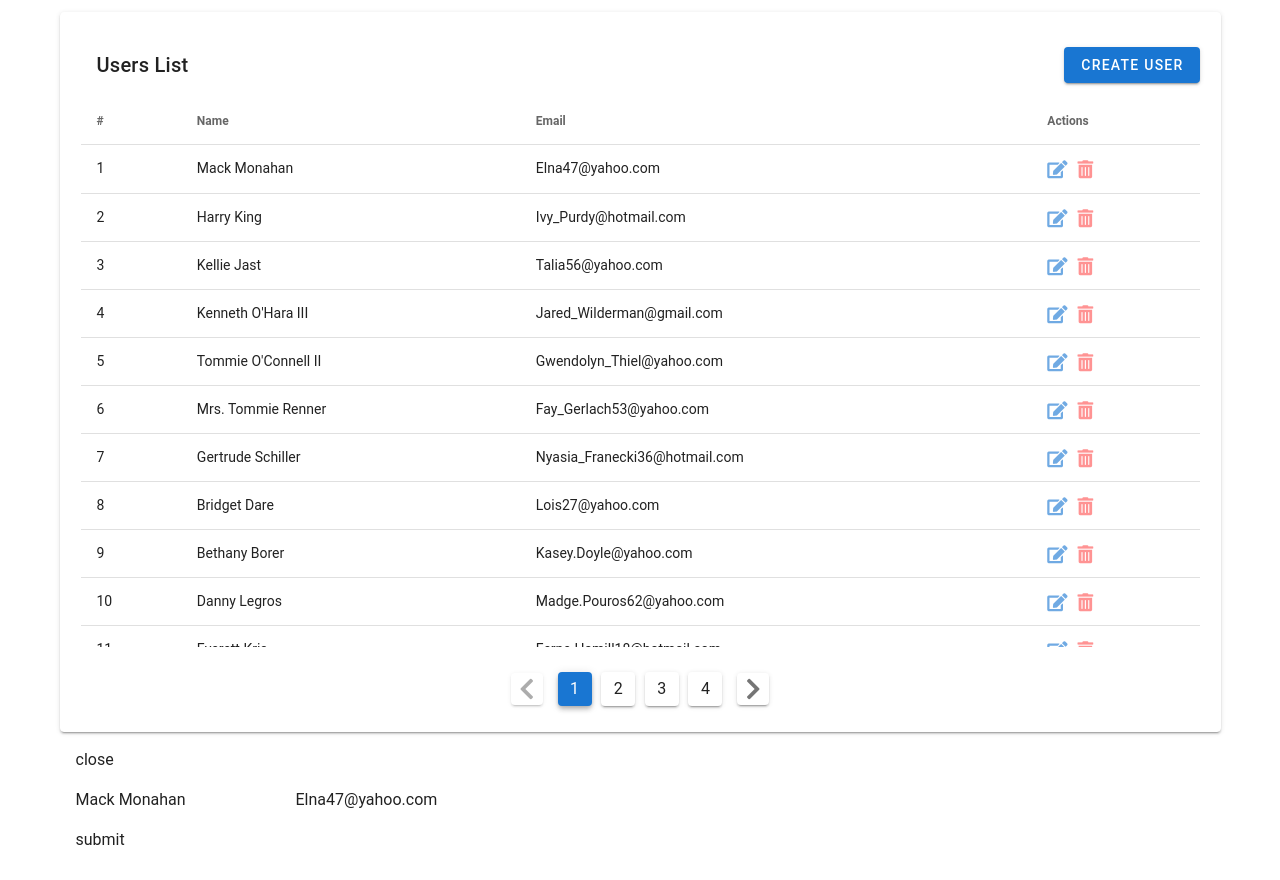
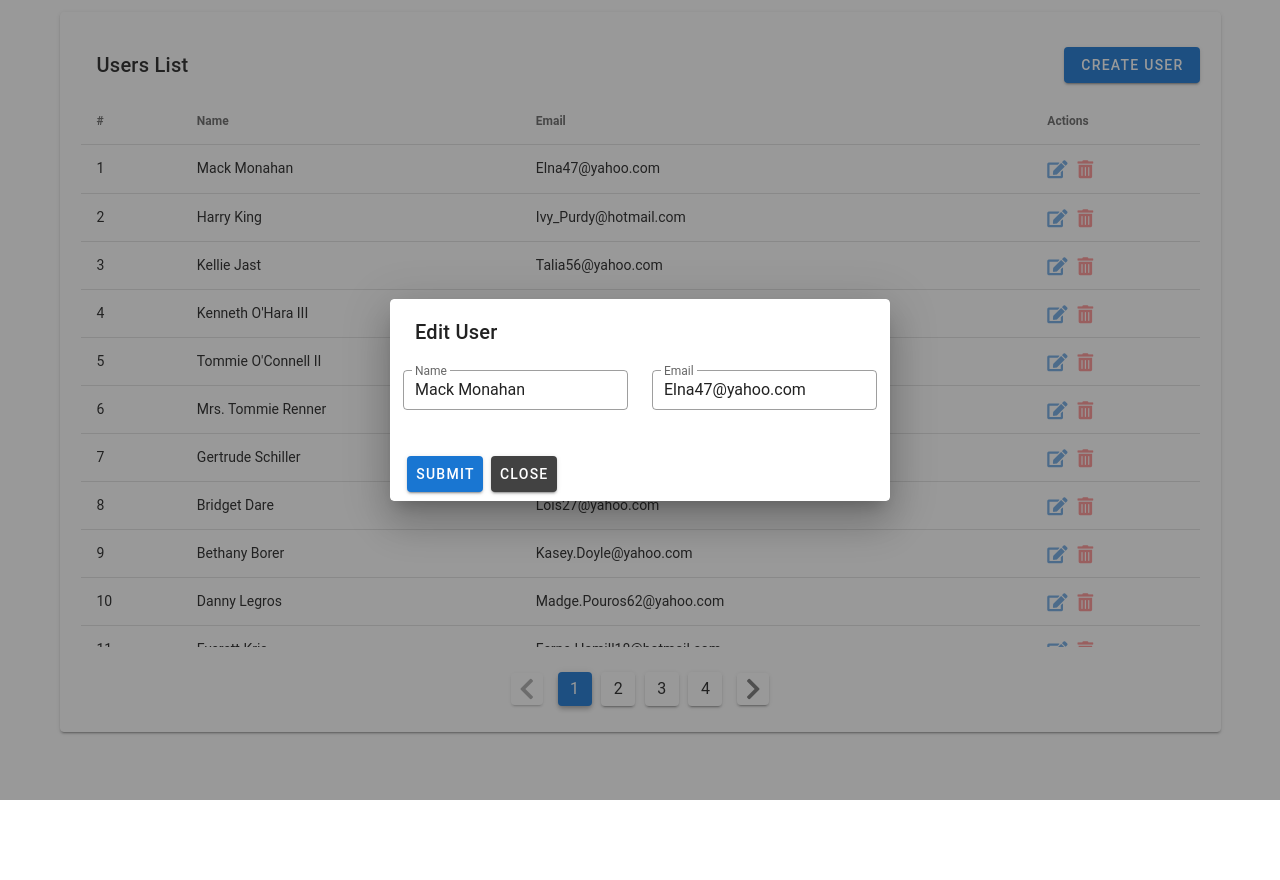
Before and after one commit to mahdihssni/form-example, a Vue app: page / in a window 1280 px wide. Both pictures are taken after a click on the button 1057 px from the left and 169 px from the top of the page. After the commit the page ends 800 px from the top, so only its background shows below. Built offline with nearby package versions, Linux system fonts and the light colour scheme; a small style sheet from the web is missing.

Commit message:
Redesign edit user form

```diff
--- a/src/App.vue
+++ b/src/App.vue
@@ -11,7 +11,7 @@
             <edit-user
                 :open="isEditOpen"
                 :user="editingUser"
-                @close="handleEditClose"
+                @editDialog="handleEditDialog"
                 @update="updateUser"
             />
         </v-container>
@@ -41,7 +41,10 @@ export default {
     },
     computed: {
         usersLimited: function () {
-            return this.users.slice((this.page - 1) * this.userPerPage, this.page * this.userPerPage);
+            return this.users.slice(
+                (this.page - 1) * this.userPerPage,
+                this.page * this.userPerPage
+            );
         },
         pages: function () {
             return Math.ceil(this.users.length / this.userPerPage);
@@ -52,9 +55,9 @@ export default {
             this.isEditOpen = true;
             this.editingUser = user;
         },
-        handleEditClose() {
-            this.isEditOpen = false;
-            this.editingUser = null;
+        handleEditDialog(value, user = null) {
+            this.isEditOpen = value
+            this.editingUser = value ? user : null
         },
         updateUser(newUser) {
             this.users = this.users.map((user) => {
@@ -66,8 +69,8 @@ export default {
             });
         },
         onPageChanged(page) {
-          this.page = page
-        }
+            this.page = page;
+        },
     },
 };
 </script>
--- a/src/components/EditUser.vue
+++ b/src/components/EditUser.vue
@@ -1,46 +1,91 @@
 <template>
-<div v-if="open" class="p-4">
-    <div class="w-full mb-4">
-        <button @click="onClose">close</button>
-    </div>
-    <input v-model="state.name">
-    <input v-model="state.email">
-    <div class="w-full mt-4">
-        <button @click="onSubmit">submit</button>
-    </div>
-</div>
+    <v-dialog v-model="editDialog" max-width="500px">
+        <v-card>
+            <v-card-title color="blue--text">Edit User</v-card-title>
+
+            <v-container>
+                <v-row>
+                    <v-col md="6">
+                        <v-text-field
+                            :value="state.name"
+                            outlined
+                            dense
+                            label="Name"
+                            required
+                        />
+                    </v-col>
+                    <v-col md="6">
+                        <v-text-field
+                            v-model="state.email"
+                            outlined
+                            dense
+                            label="Email"
+                            required
+                        />
+                    </v-col>
+                </v-row>
+            </v-container>
+
+            <v-card-actions>
+                <v-btn @click="onSubmit" color="primary">Submit</v-btn>
+                <v-btn @click="editDialog = false" color="secondary"
+                    >Close</v-btn
+                >
+            </v-card-actions>
+        </v-card>
+    </v-dialog>
 </template>
 <script>
 export default {
-  props: ['open', 'user'],
+    props: {
+        open: {
+            type: Boolean,
+            required: true,
+        },
+        user: {
+            type: Object,
+            required: true,
+        },
+    },
     data() {
         return {
             state: {
-              name: '',
-              email: '',
+                name: "",
+                email: "",
+            },
+        };
+    },
+    computed: {
+        editDialog: {
+            get() {
+                return this.$props.open;
+            },
+            set(value) {
+                if (value == false) {
+                    this.state.name = "";
+                    this.state.email = "";
                 }
-      }
+                this.$emit("editDialog", value);
+            },
+        },
     },
     watch: {
         user() {
-          this.state.name = this.user.name
-          this.state.email = this.user.email
-      }
+            this.state.name = this.user.name;
+            this.state.email = this.user.email;
+        },
     },
     methods: {
-      onClose() {
-          this.state.name = ''
-          this.state.email = ''
-          this.$emit('close')
-      },
         onSubmit() {
+
             const newUser = {
                 id: this.user.id,
                 name: this.state.name,
                 email: this.state.email,
             };
-          this.$emit('update', newUser)
-      }
-  }
-}
+
+            this.$emit("update", newUser);
+        },
+    },
+};
 </script>
```
Lines whose indentation alone changed are shown as unchanged.
